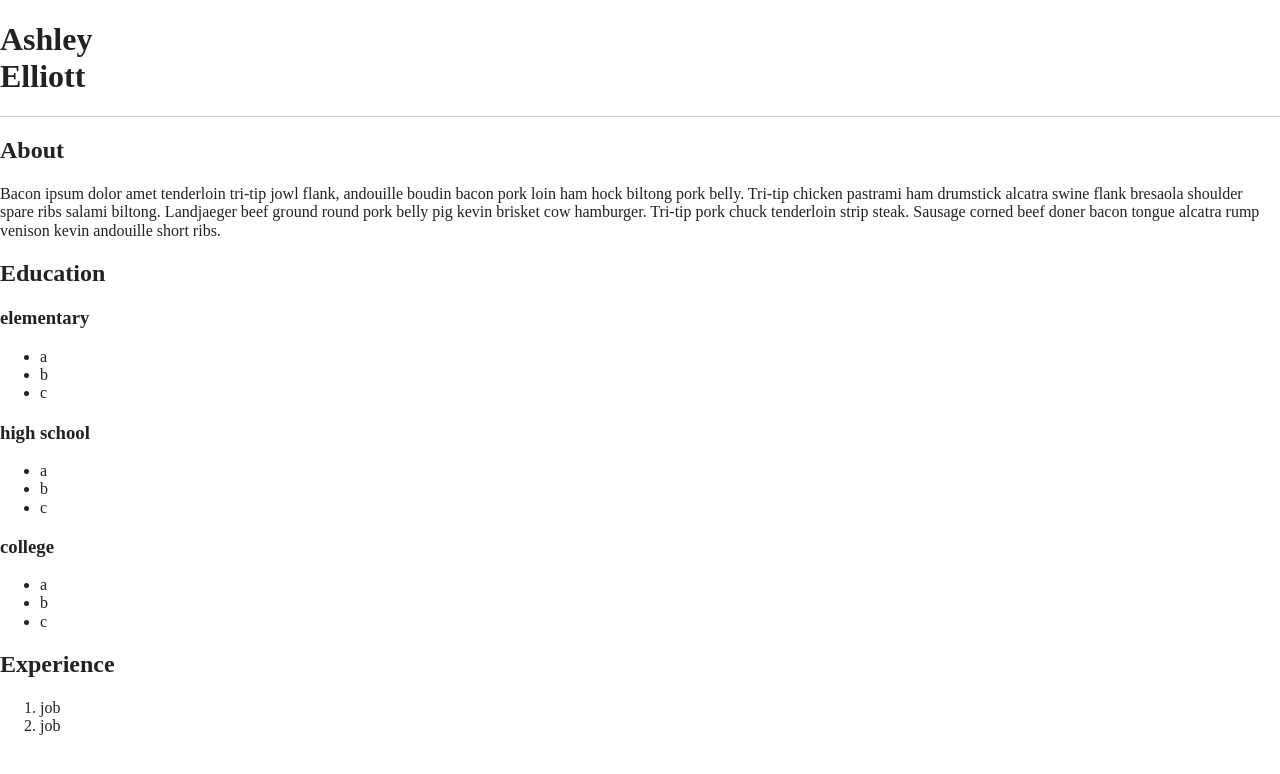
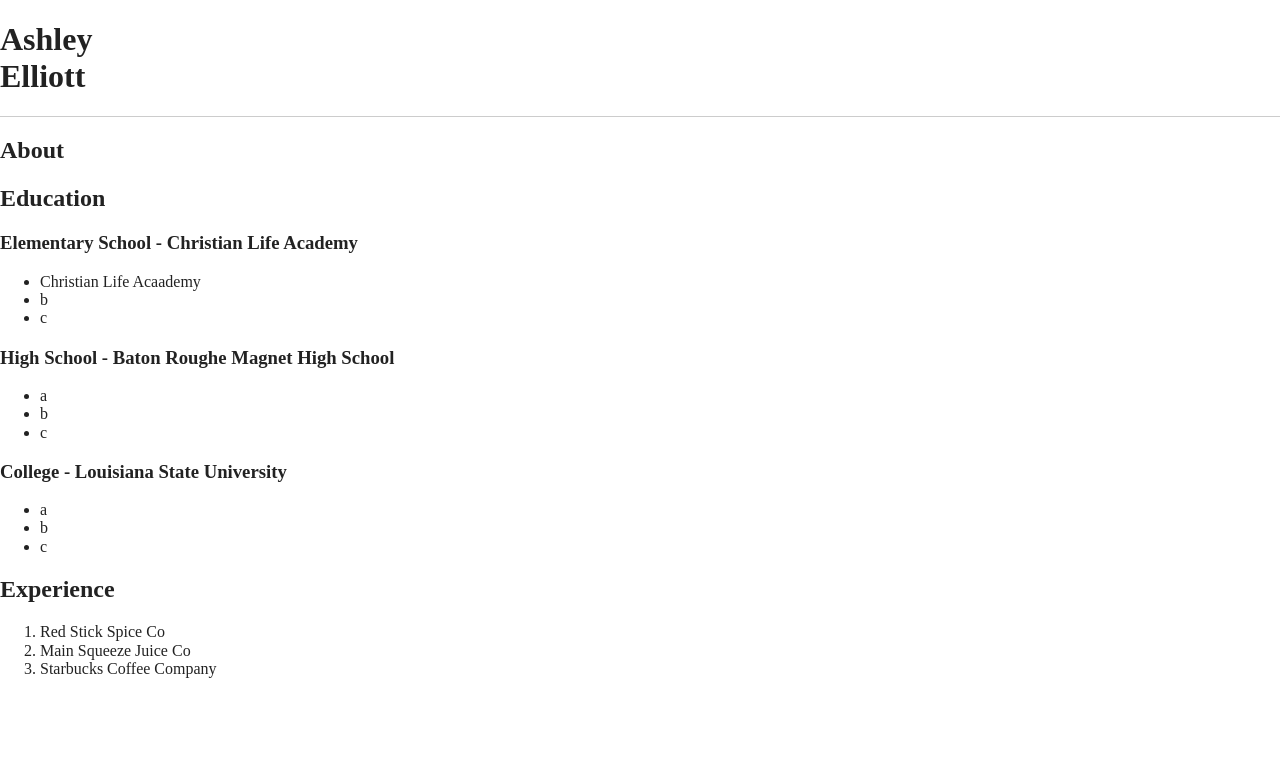
Before and after one commit to ashelli0526/HTML-Resume, a website built with Parcel: page index.html in a window 1280 px wide. Built offline with nearby package versions, Linux system fonts and the light colour scheme.

Commit message:
basic details, school changes, job changes

```diff
--- a/index.html
+++ b/index.html
@@ -49,15 +49,23 @@
       <h1>Ashley <br /> Elliott</h1>
       <hr />
       <h2>About</h2>
+      <p></p>
     </div>
-    <p>Bacon ipsum dolor amet tenderloin tri-tip jowl flank, andouille boudin bacon pork loin ham hock biltong pork belly. Tri-tip chicken pastrami ham drumstick alcatra swine flank bresaola shoulder spare ribs salami biltong. Landjaeger beef ground round pork belly pig kevin brisket cow hamburger. Tri-tip pork chuck tenderloin strip steak. Sausage corned beef doner bacon tongue alcatra rump venison kevin andouille short ribs.</p>
-    <header>
+  </header>
     <main>
     <!-- categories -->
     <section>
       <h2>Education</h2>
       <section>
-        <h3>elementary</h3>
+        <h3>Elementary School - Christian Life Academy</h3>
+        <ul>
+          <li>Christian Life Acaademy</li>
+          <li>b</li>
+          <li>c</li>
+        </ul>
+      </section>
+      <section>
+        <h3>High School - Baton Roughe Magnet High School</h3>
         <ul>
           <li>a</li>
           <li>b</li>
@@ -65,15 +73,7 @@
         </ul>
       </section>
       <section>
-        <h3>high school</h3>
-        <ul>
-          <li>a</li>
-          <li>b</li>
-          <li>c</li>
-        </ul>
-      </section>
-      <section>
-        <h3>college</h3>
+        <h3>College - Louisiana State University</h3>
         <ul>
           <li>a</li>
           <li>b</li>
@@ -84,8 +84,9 @@
     <section>
       <h2>Experience</h2>
       <ol>
-        <li> job</li>
-        <li> job</li>
+        <li> Red Stick Spice Co</li>
+        <li> Main Squeeze Juice Co</li>
+        <li> Starbucks Coffee Company</li>
       </ol>
     </section>
     </div>
```
